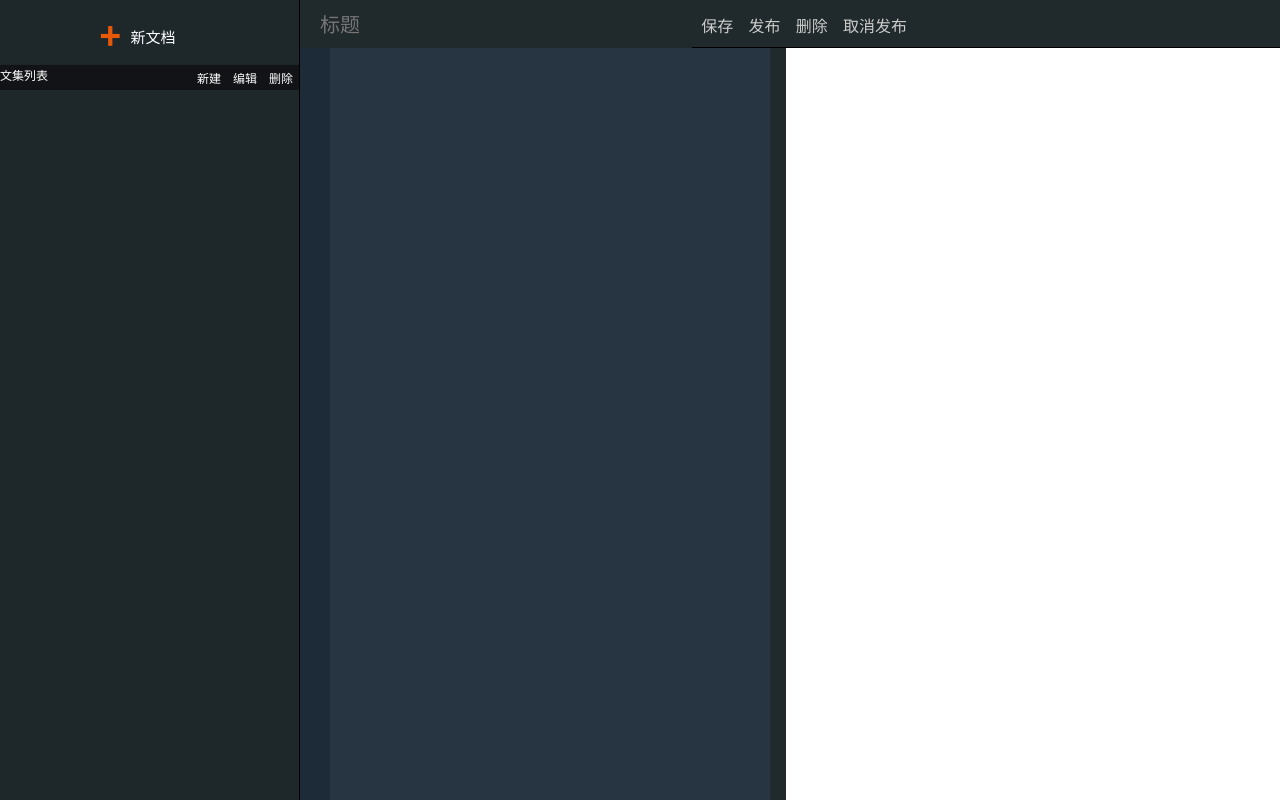
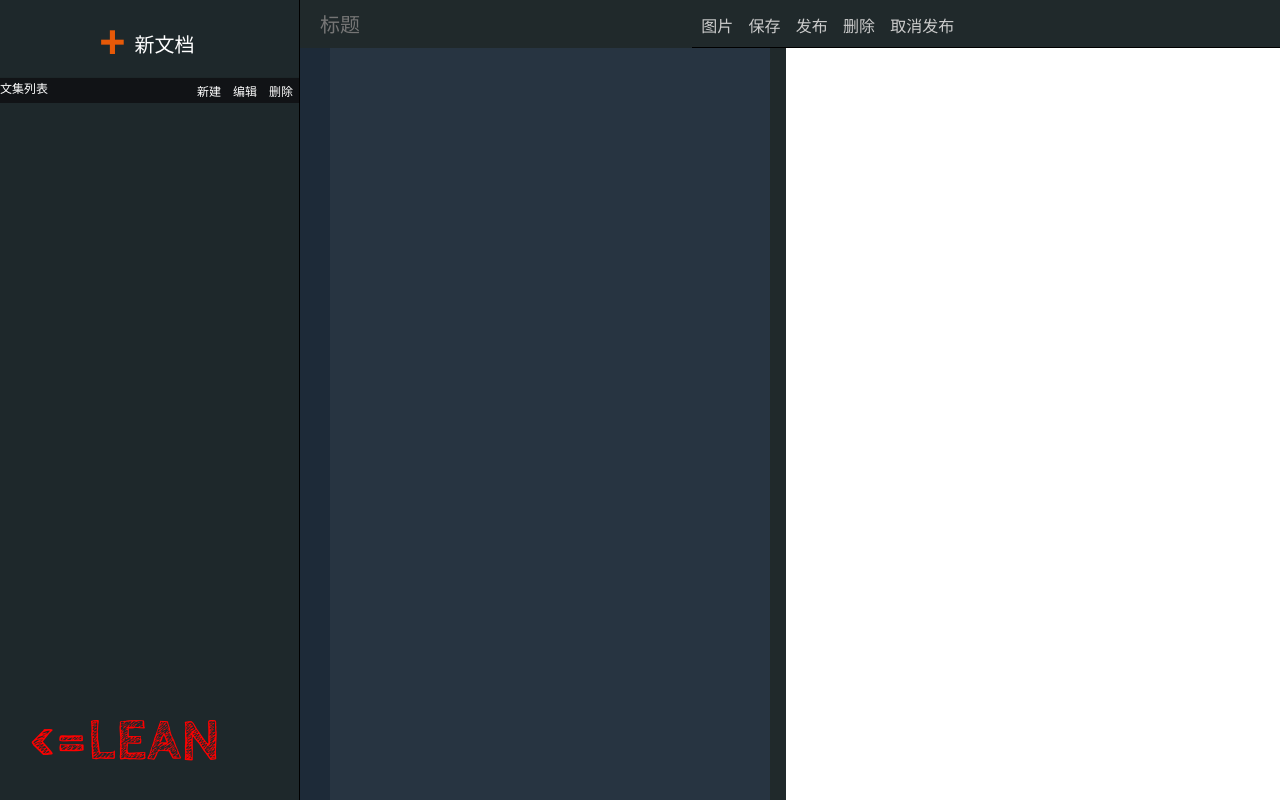
Before and after one commit to HeyManLean/MyBlog, a Python web app: template app/templates/editor.html in a window 1280 px wide. Run offline with Jinja, Linux system fonts and the light colour scheme; the template is opened without the code that fills it, so the values that code supplies are empty; some libraries are stand-ins or nearby versions.

Commit message:
添加首页、编辑器跳转

```diff
--- a/app/api/v1/article.py
+++ b/app/api/v1/article.py
@@ -50,8 +50,7 @@ class ArticlesIdResource(Resource):
                 category_id=article.category_id,
                 content=article.content,
                 is_published=is_published,
-                publish_time=publish_time,
-                create_time=date2stamp(article.create_time)
+                publish_time=publish_time
             )
         return data
 
--- a/app/api/v1/file.py
+++ b/app/api/v1/file.py
@@ -9,7 +9,7 @@ from config import Config
 
 
 class FileResource(Resource):
-    # @login_required
+    @login_required
     def post(self):
         image_file = request.files['image']
         file_md5 = cal_md5(image_file.read())
--- a/app/static/css/editor.css
+++ b/app/static/css/editor.css
@@ -1,6 +1,11 @@
 @font-face {
     font-family: 'sourcesanspro';
     src: url('/static/fonts/sourcesanspro.woff2');
+}
+
+@font-face {
+    font-family: 'CabinSketch';
+    src: url('../fonts/CabinSketch-Bold.ttf');
 }
 
 html,
@@ -41,6 +46,20 @@ textarea {
     -moz-user-select: none;
     -webkit-user-select: none;
     user-select: none;
+}
+
+.logo-link {
+    color: red;
+    font-family: 'CabinSketch';
+    font-size: 60px;
+    text-decoration: none;
+    position: fixed;
+    left: 30px;
+    bottom: 10px;
+}
+
+.logo-link:hover {
+    cursor: pointer;
 }
 
 .sidebar-item {
@@ -117,13 +136,13 @@ textarea {
 .create-icon {
     position: relative;
     color: #e65908;
-    font-size: 40px;
+    font-size: 48px;
     font-weight: bold;
     top: 7px;
 }
 
 .create-text {
-    font-size: 15px;
+    font-size: 20px;
     margin-left: 8px;
     color: #ffffff;
     position: relative;
@@ -239,7 +258,8 @@ textarea {
 .save-content,
 .publish-content,
 .delete-content,
-.unpublish-content {
+.unpublish-content,
+.upload-image {
     /* float: right; */
     font-size: 16px;
     padding: 15px 6px;
--- a/app/templates/base.html
+++ b/app/templates/base.html
@@ -53,6 +53,7 @@
             </div>
         </footer>
     </div>
+    <a href="/editor" class="editor-link" title="编辑器">L</a>
 </body>
 
 </html>
--- a/app/templates/editor.html
+++ b/app/templates/editor.html
@@ -16,6 +16,7 @@
 <body>
     <div class="main">
         <div class="sidebar">
+            <a href="/" class="logo-link">&lt;=LEAN</a>
             <div class="hd">
                 <div class="create" onclick="createArticle();">
                     <span class="create-icon">+</span>
@@ -35,6 +36,7 @@
                 <input type="text" placeholder="标题" class="title-input" id="titleInput">
                 <div class="publish-tip" id="publishTip"></div>
                 <div class="editor-tip" id="editorTip"></div>
+                <div class="upload-image" onclick="showFileCatalog();">图片</div>
                 <div class="save-content" onclick="modifyArticle();">保存</div>
                 <div class="publish-content" onclick="publishArticle();">发布</div>
                 <div class="delete-content" onclick="showArticleCatalog();">删除</div>
@@ -87,6 +89,15 @@
         </div>
     </div>
 
+    <div class="file-catalog">
+        <input class="file-input" id="fileInput" type="file" name="image">
+        <div class="file-link"></div>
+        <div class="submit-upload">
+            <button class="file-catalog-btn" onclick="uploadFile();">上传</button>
+            <button class="file-catalog-btn" onclick="hideFileCatalog();">关闭</button>
+        </div>
+    </div>
+
 </body>
 
 </html>
```
Also changed, not shown: other parts of app/static/css/editor.css (+44 -2 lines), app/__init__.py (+0 -9 lines), app/static/css/style.css (+16 -1 lines), app/static/js/editor.js (+31 -0 lines), data.sqlite.
